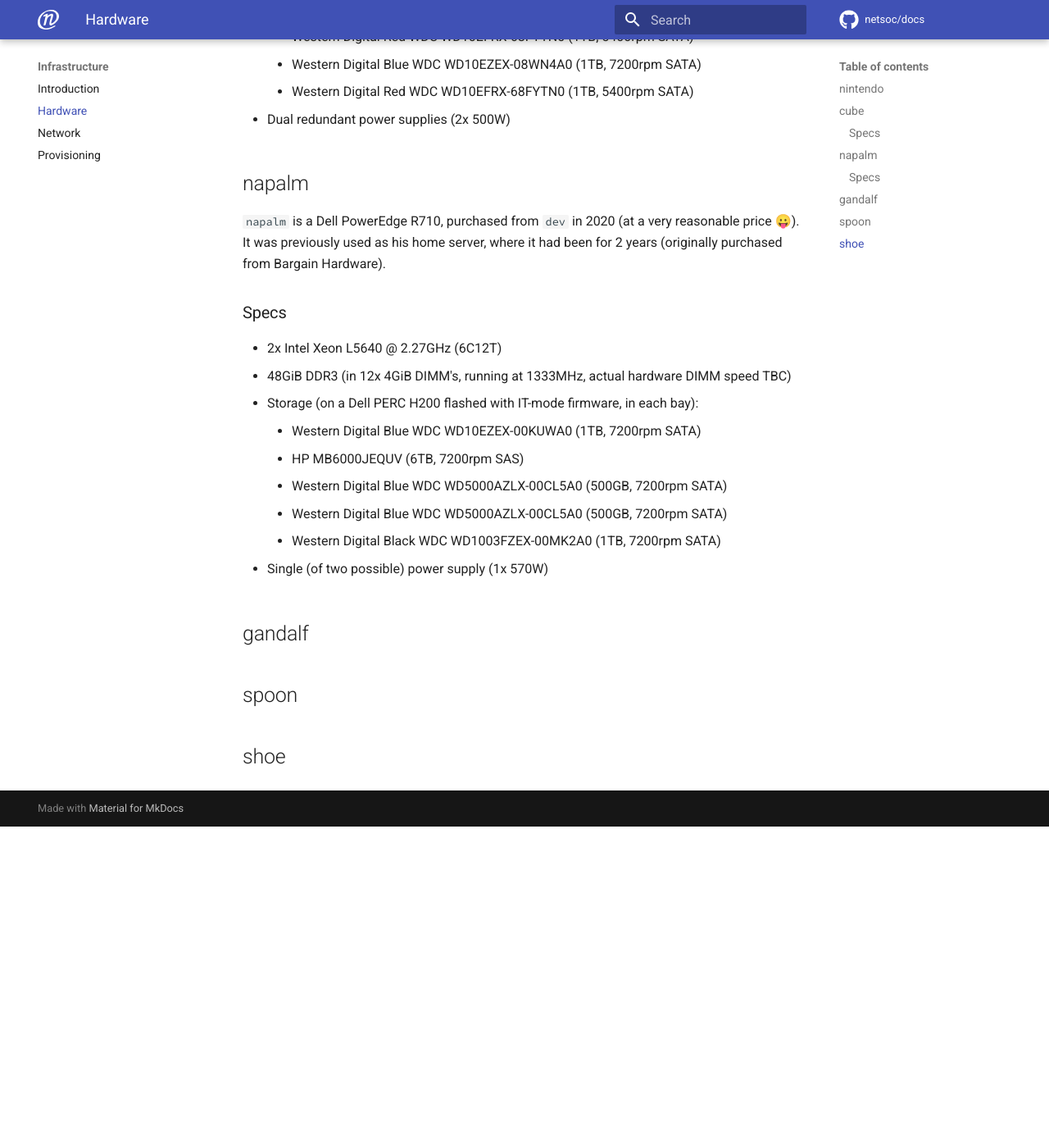
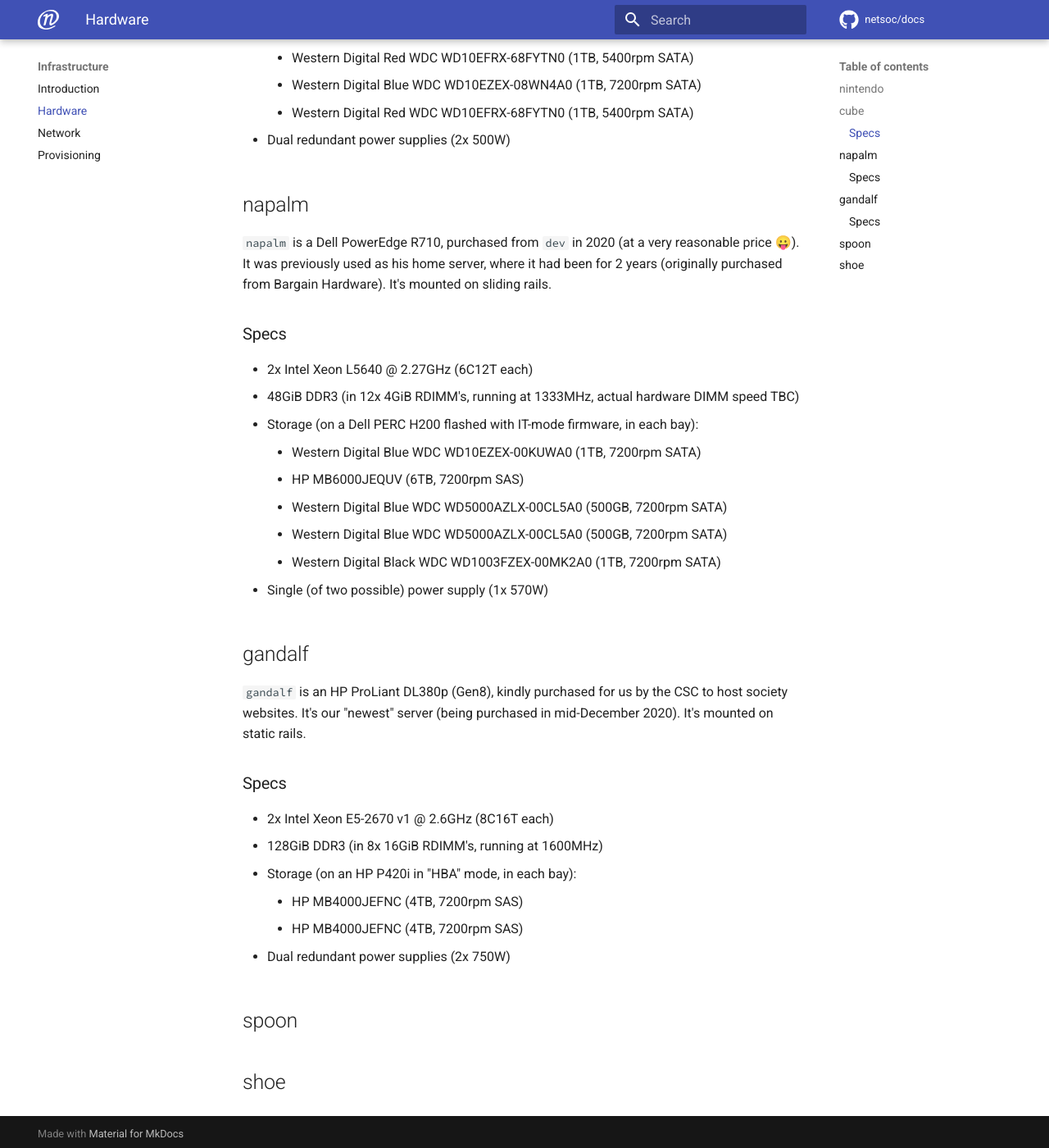
Before and after one commit to netsoc/docs, an MkDocs documentation site: the page built from docs/infrastructure/hardware.md, in a window 1280 px wide and 1400 px high, scrolled down 1410 px. Shown: the whole window at 82% size. Built offline with MkDocs 1.6.1 and Material for MkDocs 9.7.7, drawn with Linux system fonts in a browser that asks for light colours; comment, search, counter and statistics services are not loaded; before the commit the page ends 2418 px from its top, so only the background shows below that; some of the changed text lies outside the part shown.

Commit message:
Update netsoc/infrastructure documentation (5a2536f8)

```diff
--- a/docs/infrastructure/hardware.md
+++ b/docs/infrastructure/hardware.md
@@ -1,3 +1,5 @@
+<!-- TODO: Add KVM ports -->
+
 # Hardware
 
 As of 2021, Netsoc has expanded its operations and now operates a fairly
@@ -22,12 +24,13 @@ its configuration.
 ## cube
 
 `cube` is a Dell PowerEdge R410, the longest-running server in the Maths server
-room (purchased new `some_time_ago`).
+room (purchased new `some_time_ago`). It's mounted on sliding rails, complete
+with a fancy cable management arm.
 
 ### Specs
 
-  - 2x Intel Xeon X5670 @ 2.93GHz (6C12T)
-  - 64GiB DDR3 (in 8x 8GiB DIMM's, running at 1600MHz)
+  - 2x Intel Xeon X5670 @ 2.93GHz (6C12T each)
+  - 64GiB DDR3 (in 8x 8GiB RDIMM's, running at 1600MHz)
   - Storage on built-in SATA controller (in each bay):
 
     - Seagate Enterprise ST6000NM0024-1HT17Z (6TB, 7200rpm SATA)
@@ -41,12 +44,13 @@ room (purchased new `some_time_ago`).
 
 `napalm` is a Dell PowerEdge R710, purchased from `dev` in 2020 (at a very
 reasonable price 😛). It was previously used as his home server, where it had
-been for 2 years (originally purchased from Bargain Hardware).
+been for 2 years (originally purchased from Bargain Hardware). It's mounted on
+sliding rails.
 
 ### Specs
 
-  - 2x Intel Xeon L5640 @ 2.27GHz (6C12T)
-  - 48GiB DDR3 (in 12x 4GiB DIMM's, running at 1333MHz, actual hardware DIMM
+  - 2x Intel Xeon L5640 @ 2.27GHz (6C12T each)
+  - 48GiB DDR3 (in 12x 4GiB RDIMM's, running at 1333MHz, actual hardware DIMM
     speed TBC)
   - Storage (on a Dell PERC H200 flashed with IT-mode firmware, in each bay):
 
@@ -60,6 +64,21 @@ been for 2 years (originally purchased from Bargain Hardware).
 
 ## gandalf
 
+`gandalf` is an HP ProLiant DL380p (Gen8), kindly purchased for us by the CSC to
+host society websites. It's our "newest" server (being purchased in mid-December
+2020). It's mounted on static rails.
+
+### Specs
+
+  - 2x Intel Xeon E5-2670 v1 @ 2.6GHz (8C16T each)
+  - 128GiB DDR3 (in 8x 16GiB RDIMM's, running at 1600MHz)
+  - Storage (on an HP P420i in "HBA" mode, in each bay):
+
+    - HP MB4000JEFNC (4TB, 7200rpm SAS)
+    - HP MB4000JEFNC (4TB, 7200rpm SAS)
+
+  - Dual redundant power supplies (2x 750W)
+
 ## spoon
 
 ## shoe
```
